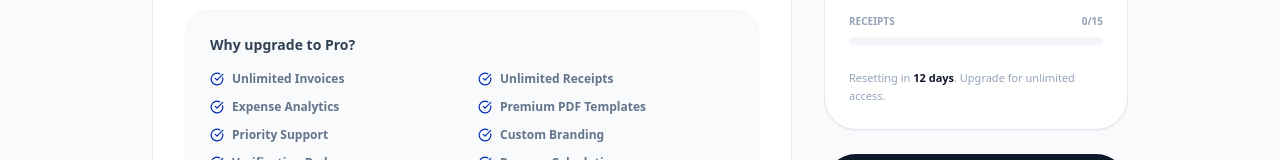
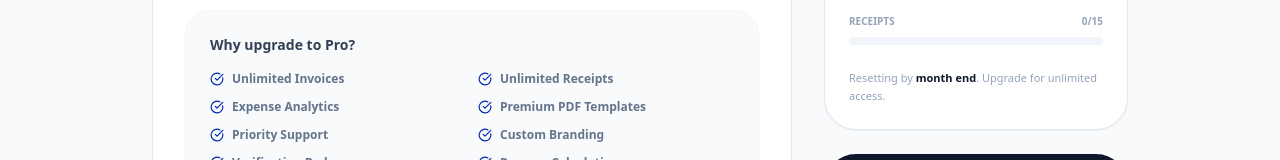
Before and after one commit to Ademolah/QuickInvoiceFrontend, a React (Create React App) app: page /billing in a window 1280 px wide. Shown: the part 251-411 px from the top of the page. Built offline with nearby package versions, Linux system fonts and the light colour scheme.

Commit message:
updated billing again

```diff
--- a/src/pages/Billing.jsx
+++ b/src/pages/Billing.jsx
@@ -537,7 +537,7 @@ export default function Billing() {
                 </div>
 
                 <p className="mt-6 text-[11px] text-slate-400 font-medium leading-relaxed">
-                  Resetting in <span className="text-slate-900 font-bold">12 days</span>. Upgrade for unlimited access.
+                  Resetting by <span className="text-slate-900 font-bold">month end</span>. Upgrade for unlimited access.
                 </p>
               </div>
             )}
```
